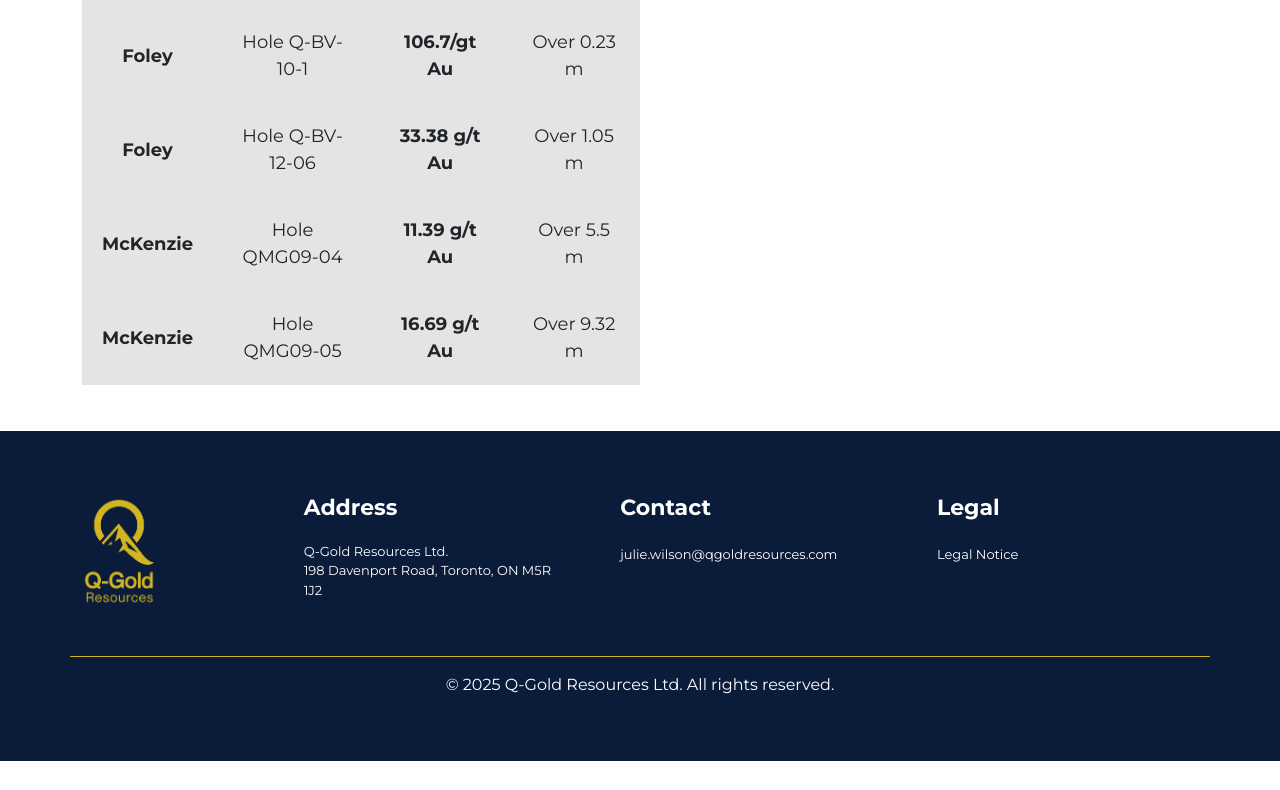
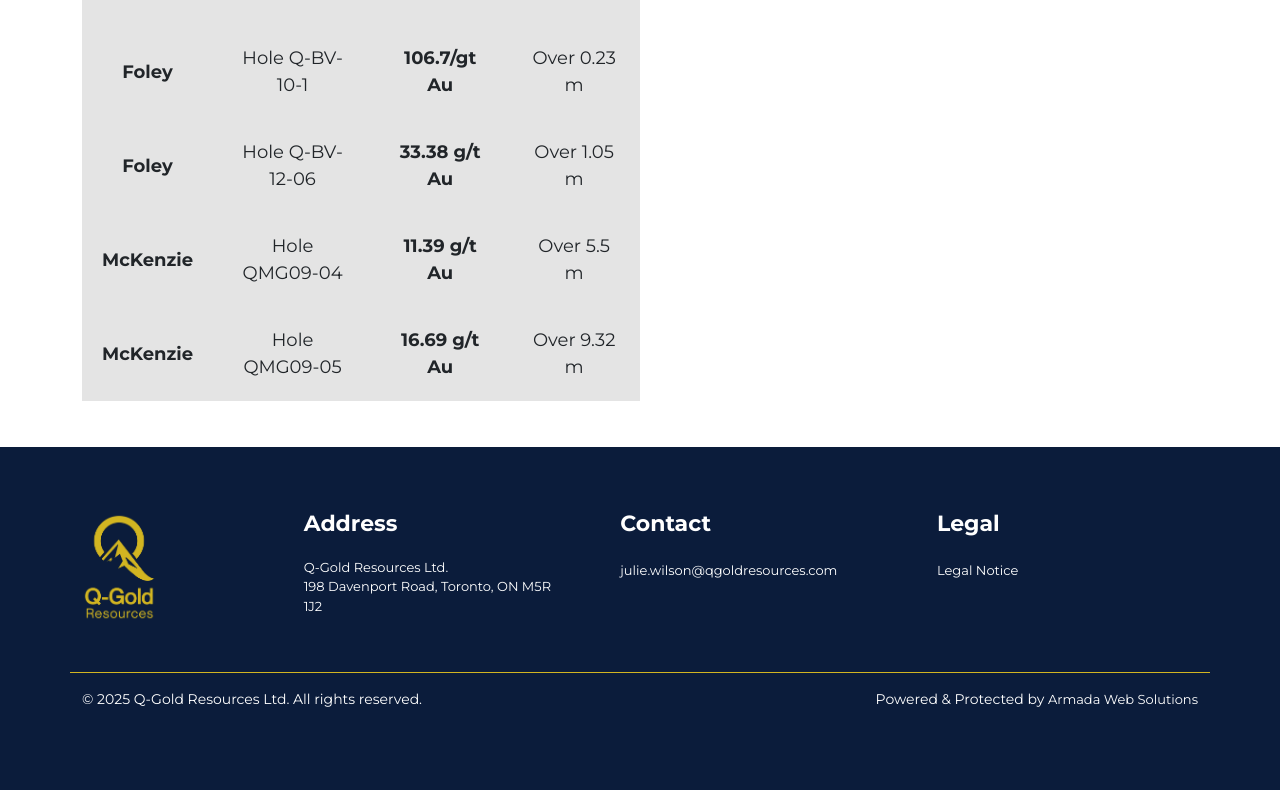
Before and after one commit to tatevgrigoryan/q-gold, a React (Create React App) app: page /project/mine-centre in a window 1280 px wide. Shown: the part 1713-2503 px from the top of the page. Before the commit the page ends 2474 px from the top, so only its background shows below. Built offline with nearby package versions, Linux system fonts and the light colour scheme.

Commit message:
new live updates

```diff
--- a/src/components/Footer.js
+++ b/src/components/Footer.js
@@ -12,8 +12,8 @@ function Footer() {
                     <Col md={3}>
                         <div>
                             <h4>Address</h4>
-                           <p> Q-Gold Resources Ltd. <br/>
-                               198 Davenport Road, Toronto, ON M5R 1J2</p>
+                            <p> Q-Gold Resources Ltd. <br/>
+                                198 Davenport Road, Toronto, ON M5R 1J2</p>
                         </div>
                     </Col>
                     <Col md={3}>
@@ -29,8 +29,14 @@ function Footer() {
                     </Col>
                 </Row>
 
-                <Row className="text-center d-block pt-3">
-                    © {new Date().getFullYear()} Q-Gold Resources Ltd. All rights reserved.
+                <Row className="justify-content-between d-flex pt-3 small-txt">
+                    <Col md={6}>
+                        <p> © {new Date().getFullYear()} Q-Gold Resources Ltd. All rights reserved.</p>
+                    </Col>
+                    <Col md={6}>
+                        <p className="text-right"> Powered & Protected by <a href="https://www.armadaws.com/" target="_blank">Armada Web
+                            Solutions</a></p>
+                    </Col>
                 </Row>
 
             </Container>
--- a/src/pages/InvestorsPage.js
+++ b/src/pages/InvestorsPage.js
@@ -28,7 +28,8 @@ const InvestorsPage = () => {
                             <li className="shadow-lg p-4  rouded-3 bg-white flex items-start gap-3">
                                 <img src="/images/arrow.svg" alt="arrow"/>
                                 <p>
-                                    <b>Transformational U.S. Gold Acquisition</b> — Q-Gold is acquiring the 1.49Moz Quartz
+                                    <b>Transformational U.S. Gold Acquisition</b> — Q-Gold is acquiring the 1.49Moz
+                                    Quartz
                                     Mountain project from Alamos Gold, who is retaining a 9.9% stake, validating the
                                     asset’s potential and aligning long-term interests.
 
@@ -37,7 +38,8 @@ const InvestorsPage = () => {
                             <li className="shadow-lg p-4   bg-white flex items-start gap-3">
                                 <img src="/images/arrow.svg" alt="arrow"/>
                                 <p>
-                                    <b>100,000m+ Historic Drilling </b> — Extensive past drilling across the project provides a
+                                    <b>100,000m+ Historic Drilling </b> — Extensive past drilling across the project
+                                    provides a
                                     de-risked foundation for resource growth and near-term development.
 
                                 </p>
@@ -45,7 +47,8 @@ const InvestorsPage = () => {
                             <li className="shadow-lg p-4   bg-white flex items-start gap-3">
                                 <img src="/images/arrow.svg" alt="arrow"/>
                                 <p>
-                                   <b> 1.49 Moz Gold Resource </b>— 339k oz M&I @ 0.87 g/t + 1.15 Moz Inferred @ 0.91 g/t with
+                                    <b> 1.49 Moz Gold Resource </b>— 339k oz M&I @ 0.87 g/t + 1.15 Moz Inferred @ 0.91
+                                    g/t with
                                     strong oxide recoveries (65–80%) and heap-leach potential.
 
 
@@ -54,7 +57,8 @@ const InvestorsPage = () => {
                             <li className="shadow-lg p-4   bg-white flex items-start gap-3">
                                 <img src="/images/arrow.svg" alt="arrow"/>
                                 <p>
-                                    <b>Tier-One Jurisdiction</b> — Located in a mining-friendly red county in Oregon, covering
+                                    <b>Tier-One Jurisdiction</b> — Located in a mining-friendly red county in Oregon,
+                                    covering
                                     244 claims (~2,000 ha) with federal surface and mineral rights.
 
                                 </p>
@@ -62,7 +66,8 @@ const InvestorsPage = () => {
                             <li className="shadow-lg  p-4  bg-white flex items-start gap-3">
                                 <img src="/images/arrow.svg" alt="arrow"/>
                                 <p>
-                                    <b>Angel’s Camp Exploration Upside</b> — Historic intercepts of 2.85 g/t over 45.7m suggest
+                                    <b>Angel’s Camp Exploration Upside</b> — Historic intercepts of 2.85 g/t over 45.7m
+                                    suggest
                                     the potential for a second major gold zone.
 
                                 </p>
@@ -70,7 +75,8 @@ const InvestorsPage = () => {
                             <li className="shadow-lg p-4   bg-white flex items-start gap-3">
                                 <img src="/images/arrow.svg" alt="arrow"/>
                                 <p>
-                                    <b>Permitted & Funded Ontario Drill Program</b> — 2025 diamond drilling at Mine Centre
+                                    <b>Permitted & Funded Ontario Drill Program</b> — 2025 diamond drilling at Mine
+                                    Centre
                                     targets a high-grade NI 43‑101 resource near the historic Foley Shaft.
 
 
@@ -80,7 +86,18 @@ const InvestorsPage = () => {
 
                         <Row className=" mt-5 pt-3">
                             <Col md={9}>
-                                <StockChart/>
+                                <iframe
+                                    title="symbol overview TradingView widget"
+                                    lang="en"
+                                    id="tradingview_qgr"
+                                    frameBorder="0"
+                                    allowTransparency="true"
+                                    scrolling="no"
+                                    style={{ width: "100%", height: "300px" }}
+                                    src="https://s.tradingview.com/embed-widget/symbol-overview/?locale=en#%7B%22symbols%22%3A%5B%5B%22TSXV%22%2C%22TSXV%3AQGR%7C12M%22%5D%5D%2C%22width%22%3A%221000px%22%2C%22height%22%3A%22400px%22%2C%22colorTheme%22%3A%22light%22%2C%22gridLineColor%22%3A%22rgba(46%2C%2046%2C%2046%2C%200.06)%22%2C%22fontColor%22%3A%22%23000000%22%2C%22chartType%22%3A%22area%22%2C%22lineColor%22%3A%22%23d2b521%22%2C%22topColor%22%3A%22%23d2b521%22%2C%22bottomColor%22%3A%22%23d2b521%22%2C%22isTransparent%22%3Afalse%2C%22autosize%22%3Atrue%2C%22utm_source%22%3A%22yourwebsite.com%22%2C%22utm_medium%22%3A%22widget%22%2C%22utm_campaign%22%3A%22symbol-overview%22%7D"
+                                />
+
+
                             </Col>
                             <Col md={3}>
                                 <div className="box-company">
--- a/src/pages/ProjectInnerPage.js
+++ b/src/pages/ProjectInnerPage.js
@@ -35,7 +35,8 @@ const ProjectInnerPage = () => {
                                     <li className="shadow-lg   bg-white flex items-start gap-3">
                                         <img src="/images/arrow.svg" alt="arrow"/>
                                         <p>
-                                            <b>High-Grade Gold-Silver System With Expansion Upside:</b> Historic production and
+                                            <b>High-Grade Gold-Silver System With Expansion Upside:</b> Historic
+                                            production and
                                             over 15,000 metres of drilling have confirmed a robust network of steeply
                                             dipping quartz veins at Mine Centre, with open mineralization and
                                             significant potential for resource growth through step-out and infill
@@ -47,7 +48,8 @@ const ProjectInnerPage = () => {
                                     <li className="shadow-lg  bg-white flex items-start gap-3">
                                         <img src="/images/arrow.svg" alt="arrow"/>
                                         <p>
-                                            <b>Tier-One Location With Infrastructure and Nearby Producers:</b> Located in a
+                                            <b>Tier-One Location With Infrastructure and Nearby Producers:</b> Located
+                                            in a
                                             proven Ontario mining district, the project has road access, hydroelectric
                                             power, and sits between two major gold operations — Rainy River (New Gold)
                                             and Hammond Reef (Agnico Eagle).
@@ -57,7 +59,8 @@ const ProjectInnerPage = () => {
                                     <li className="shadow-lg   bg-white flex items-start gap-3">
                                         <img src="/images/arrow.svg" alt="arrow"/>
                                         <p>
-                                           <b> Permitted and Drill-Ready With District-Scale Potential:</b> With an exploration
+                                            <b> Permitted and Drill-Ready With District-Scale Potential:</b> With an
+                                            exploration
                                             permit in place and targets defined, Mine Centre offers near-term drilling
                                             catalysts and long-term upside in an underexplored greenstone belt near the
                                             U.S. border.
@@ -93,7 +96,7 @@ const ProjectInnerPage = () => {
                             src="https://www.google.com/maps/d/embed?mid=1YLCMiQiVAmC0aCe_K4arNPiz1hLFMzE&ehbc=2E312F"
                             width="700" height="480"></iframe>*/}
 
-
+                        <div style={{ overflowX: "auto", width: "100%" }}>
                             <table className="project-custom-table">
                                 <thead>
                                 <tr className="first-head">
@@ -143,6 +146,8 @@ const ProjectInnerPage = () => {
                                 </tbody>
                             </table>
                         </div>
+
+                    </div>
                 </Container>
             </section>
             <Footer/>
--- a/src/styles.css
+++ b/src/styles.css
@@ -153,7 +153,6 @@ h6.big-gap {
   background-color: #0b1c3b;
 }
 .navbar .hover-dropdown:hover .dropdown-menu {
-  display: block;
   margin-top: 0;
 }
 .navbar .navbar .dropdown-menu {
@@ -1101,6 +1100,24 @@ button:hover {
   padding: 2rem;
 }
 
+.small-txt p {
+  text-align: left;
+  font-size: 14px;
+}
+@media only screen and (max-width: 600px) {
+  .small-txt p {
+    text-align: center;
+  }
+}
+.small-txt .text-right {
+  text-align: right;
+}
+@media only screen and (max-width: 600px) {
+  .small-txt .text-right {
+    text-align: center;
+  }
+}
+
 #tradingview-widget div:nth-child(2) {
   display: none;
 }
--- a/src/styles.scss
+++ b/src/styles.scss
@@ -164,7 +164,6 @@ h6 {
   }
 
   .hover-dropdown:hover .dropdown-menu {
-    display: block;
     margin-top: 0;
   }
 
@@ -1248,6 +1247,22 @@ button:hover {
 
   padding: 2rem;
 }
+.small-txt {
+  p {
+    text-align: left;
+    font-size: 14px;
+    @media only screen and (max-width: 600px) {
+      text-align: center;
+    }
+  }
+  .text-right {
+    text-align: right;
+    @media only screen and (max-width: 600px) {
+      text-align: center;
+    }
+  }
+}
+
 
 #tradingview-widget div:nth-child(2) {
   display: none;
```
Also changed, not shown: 1 other file (tests, documents, lock files or other folders). Lines whose indentation alone changed are shown as unchanged.
